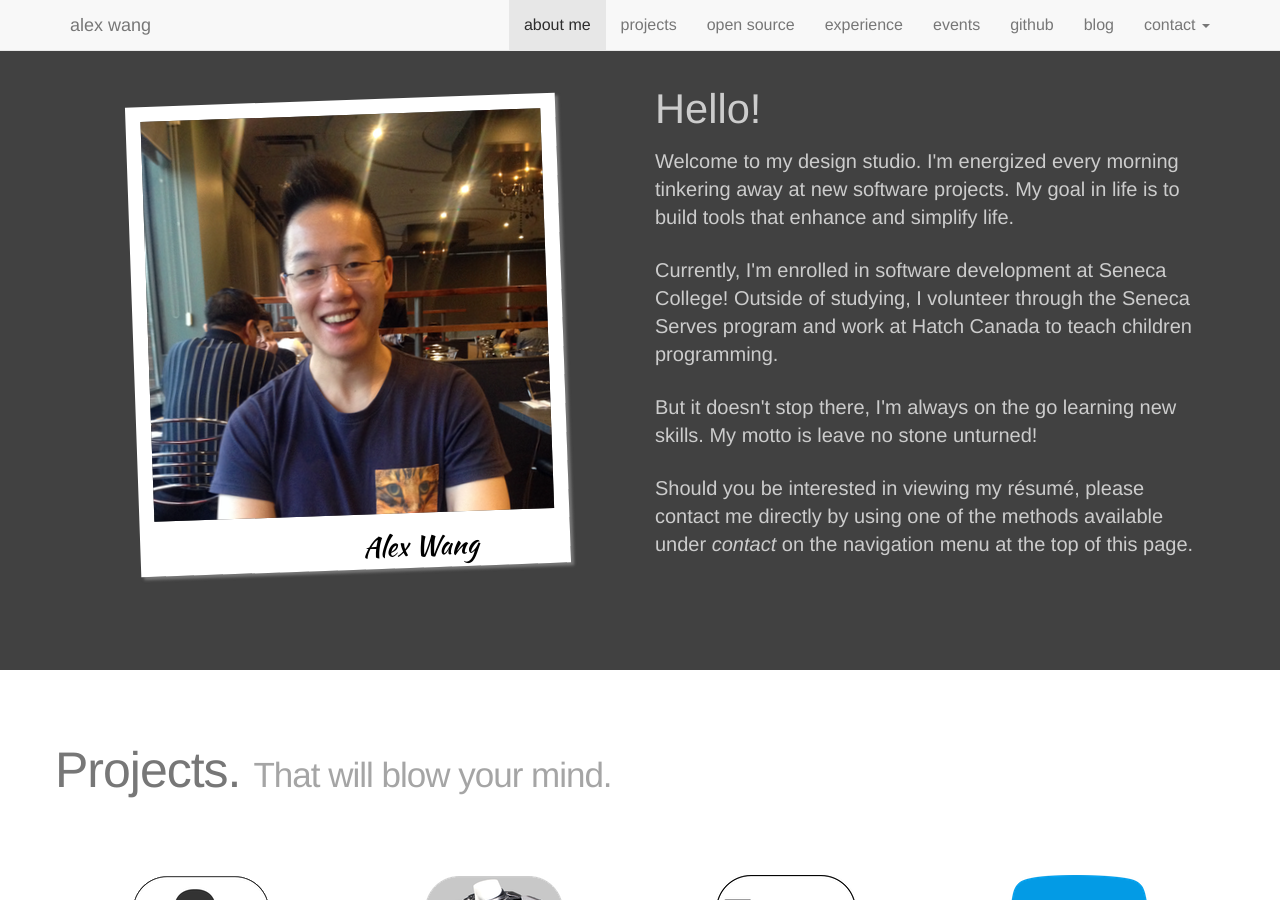
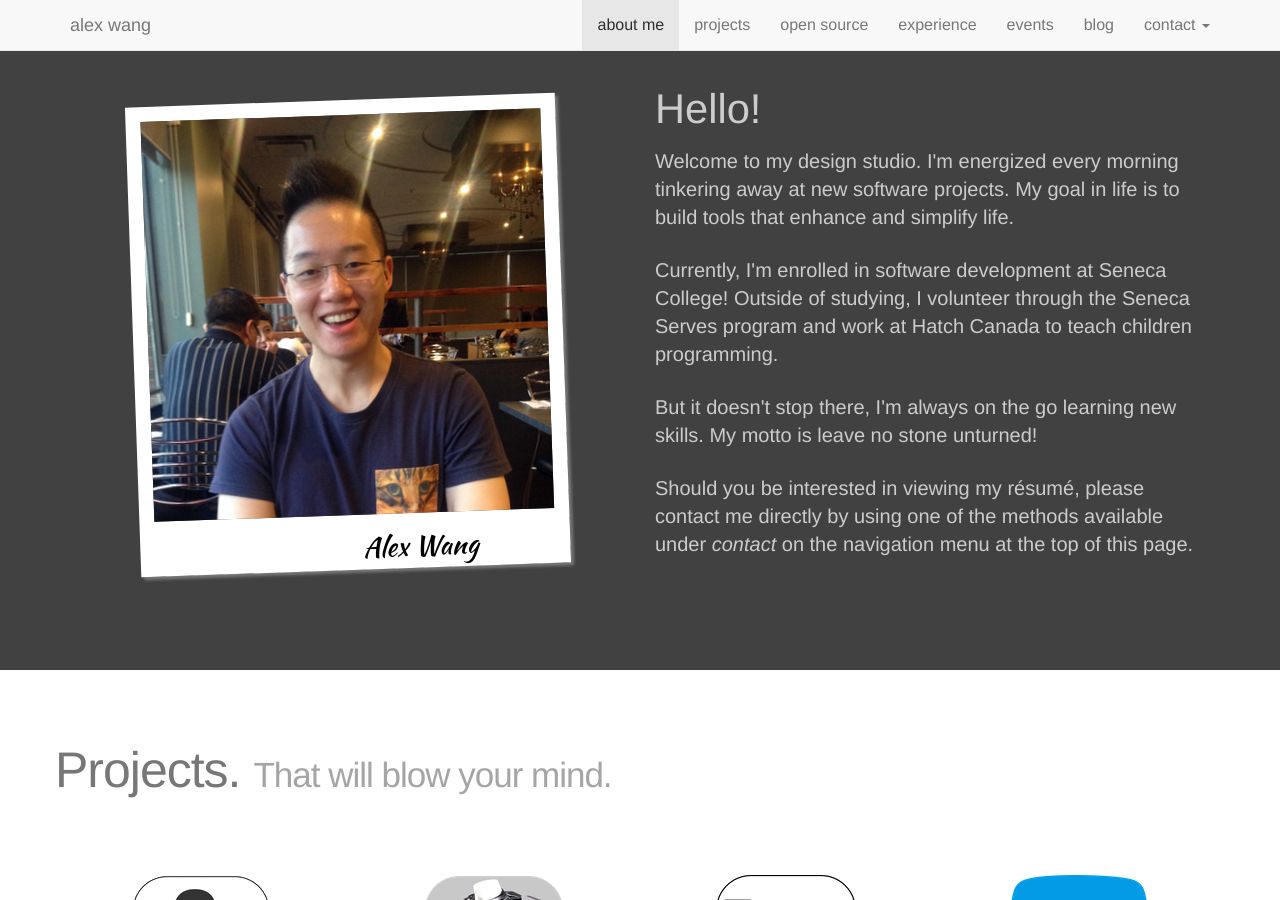
Before and after one commit to AlexWang-16/alexwang-16.github.io, a Jekyll site: the page built from index.html, in a window 1280 px wide and 900 px high. Built offline with Jekyll 4.4.1, drawn with Linux system fonts in a browser that asks for light colours.

Commit message:
* Merge github menu item in navbar into contact dropdown menu * reorganized contact drop down menu based on most accessed to least accessed contact method: github > linkedin > email

```diff
--- a/_includes/navbar.html
+++ b/_includes/navbar.html
@@ -24,13 +24,19 @@
                     <li><a href="#experience">experience</a></li>
                     <li><a href="#events">events</a></li>
                 {% endif %}
-                <li><a href="https://github.com/alexwang-16">github</a></li>
                 <li><a href="https://alexopensource.wordpress.com/">blog</a></li>
                 <li class="dropdown">
                     <a href="#" class="dropdown-toggle" data-toggle="dropdown" aria-haspopup="true" aria-expanded="false">contact <span class="caret"></span></a>
                     <ul class="dropdown-menu">
-                        <li><a class="nav-link" href="mailto:alex.lik.wang@outlook.com?subject=Greetings&nbsp;from&nbsp;alexwang.ca">email</a></li>
-                        <li><a class="nav-link" href="https://www.linkedin.com/in/alex-lh-wang">linkedin</a></li>
+                        <li>
+                            <a class="nav-link" href="https://github.com/alexwang-16">github</a>
+                        </li>
+                        <li>
+                            <a class="nav-link" href="https://www.linkedin.com/in/alex-lh-wang">linkedin</a>
+                        </li>
+                        <li>
+                            <a class="nav-link" href="mailto:alex.lik.wang@outlook.com?subject=Greetings&nbsp;from&nbsp;alexwang.ca">email</a>
+                        </li>
                     </ul>
                 </li>
             </ul>
```
